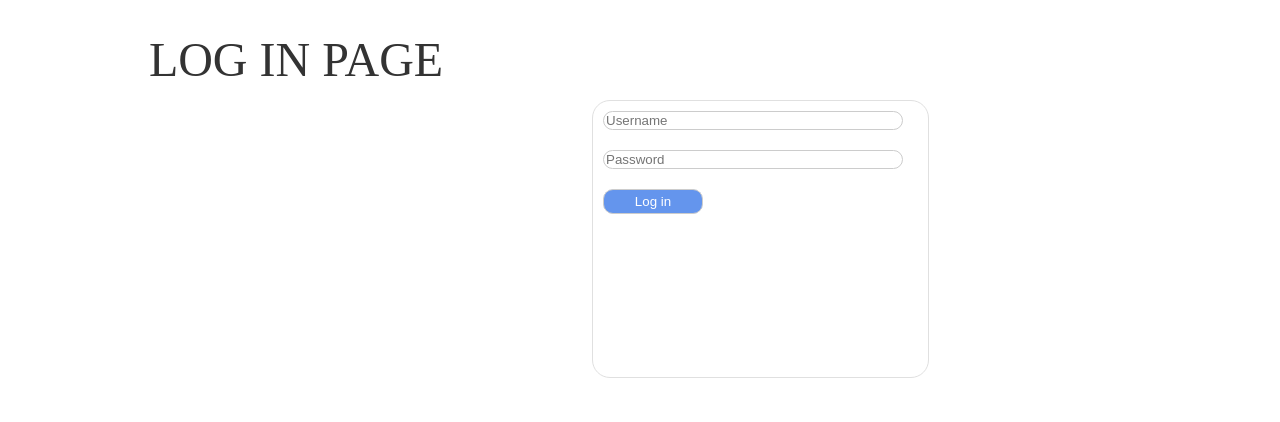
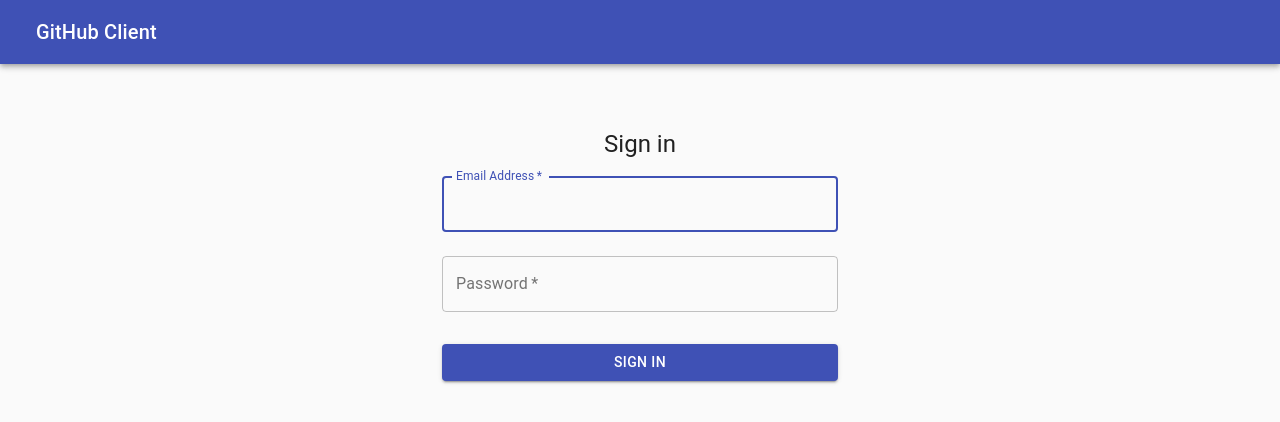
Before and after one commit to anutasaveleva/gitclient_react, a React (Create React App) app: page /auth in a window 1280 px wide. Shown: the top 422 px of the page. Built offline with nearby package versions, Linux system fonts and the light colour scheme.

Commit message:
Styling Login page, created header

```diff
--- a/src/Component/App/Profiles.js
+++ b/src/Component/App/Profiles.js
@@ -1,6 +1,7 @@
 import React from 'react';
 import gql from 'graphql-tag';
 import {Query, Mutation} from 'react-apollo';
+import './App.css';
 
 const userQuery = gql`
 query User($login:String!){
@@ -26,10 +27,10 @@ export const Profiles = ({login}) => (
 const User = ({data}) => {
     console.log(data);
     return (
-        <div>
-            <img src={data.user.avatarUrl}/>
-            <h1> {data.user.name}</h1>
-            <h2> {data.user.login}</h2>
+        <div className="card">
+            <img src={data.user.avatarUrl} width="100%"/>
+            <h1> <a href="#"> {data.user.name}</a></h1>
+            <p className="login"> {data.user.email}</p>
         </div>
     );
 }
--- a/src/Component/Auth/Auth.js
+++ b/src/Component/Auth/Auth.js
@@ -2,31 +2,88 @@ import React, {useState} from 'react'
 import styles from './Auth.module.css';
 import {SButton, Title, InputContainer, MyForm} from './style';
 import {Redirect} from "react-router-dom";
+import TextField from "@material-ui/core/TextField";
+import Button from "@material-ui/core/Button";
+import Container from "@material-ui/core/Container";
+import CssBaseline from "@material-ui/core/CssBaseline";
+import Typography from "@material-ui/core/Typography";
+import { makeStyles } from '@material-ui/core/styles';
+const useStyles = makeStyles(theme => ({
+    paper: {
+        marginTop: theme.spacing(8),
+        display: 'flex',
+        flexDirection: 'column',
+        alignItems: 'center',
+    },
+    form: {
+        width: '100%', // Fix IE 11 issue.
+        marginTop: theme.spacing(1),
+    },
+    submit: {
+        margin: theme.spacing(3, 0, 2),
+    },
+}));
+
+
 
 const LoginForm = ({stats}) => {
     const [login, setLogin] = useState('');
     const [password, setPassword] = useState('');
     const currentUser = localStorage.getItem('currentUser');
+    const classes = useStyles();
     console.log('cur user',currentUser);
     return currentUser ? (
         <Redirect to='/'/>
     ) : (
-        <div class={styles.divStyle}>
-            <Title>Log in page</Title>
-            <MyForm>
                 <div>
-                    <InputContainer value={login} onChange={(event) => setLogin(event.target.value)}
-                                    name="login" required placeholder="Username"/>
-                    <InputContainer name="password" type="password" required
-                                    placeholder="Password"
-                                    onChange={(event) => setPassword(event.target.value)} value={password}/>
-                    <SButton type="primary" onClick={loginFor}>Log in</SButton>
+                    <Container component="main" maxWidth="xs">
+                        <CssBaseline />
+                        <div className={classes.paper}>
+                            <Typography component="h1" variant="h5">
+                                Sign in
+                            </Typography>
+                                <TextField
+                                    variant="outlined"
+                                    margin="normal"
+                                    required
+                                    fullWidth
+                                    id="email"
+                                    label="Email Address"
+                                    name="email"
+                                    autoComplete="email"
+                                    autoFocus
+                                    value={login}
+                                    onChange={(event) => setLogin(event.target.value)}
+                                />
+                                <TextField
+                                    variant="outlined"
+                                    margin="normal"
+                                    required
+                                    fullWidth
+                                    name="password"
+                                    label="Password"
+                                    type="password"
+                                    id="password"
+                                    autoComplete="current-password"
+                                    value={password}
+                                    onChange={(event) => setPassword(event.target.value)}
+                                />
+                                <Button
+                                    type="primary"
+                                    fullWidth
+                                    variant="contained"
+                                    color="primary"
+                                    className={classes.submit}
+                                onClick={loginFor}>
+                                    Sign In
+                                </Button>
+                        </div>
+                    </Container>
                 </div>
-            </MyForm>
-        </div>
     );
 
     function loginFor() {
+
         const requestOptions = {
             method: 'POST',
             headers: {'Content-Type': 'application/json'},
--- /dev/null
+++ b/src/Component/Header/Header.js
@@ -0,0 +1,18 @@
+import { AppBar, Toolbar,IconButton , Typography,Button} from '@material-ui/core';
+import React from "react";
+import {Redirect} from "react-router-dom";
+
+export function Header () {
+    return (
+        <AppBar position="static">
+            <Toolbar>
+                <IconButton edge="start" color="inherit" aria-label="menu">
+
+                </IconButton>
+                <Typography variant="h6" onClick={<Redirect to='/'/>}>
+                    GitHub Client
+                </Typography>
+            </Toolbar>
+        </AppBar>
+    )
+}
--- a/src/index.js
+++ b/src/index.js
@@ -9,6 +9,7 @@ import { ApolloProvider } from 'react-apollo';
 import { ApolloClient } from 'apollo-client';
 import { HttpLink } from 'apollo-link-http';
 import { InMemoryCache } from 'apollo-cache-inmemory';
+import {Header} from "./Component/Header/Header";
 
 const cache = new InMemoryCache();
 
@@ -32,6 +33,7 @@ ReactDOM.render(
 
     <Provider store={ourStore}>
         <ApolloProvider client={client}>
+            <Header/>
             <App/>
         </ApolloProvider>
     </Provider>
```
Also changed, not shown: src/Component/Main/Main.js (deleted, +0 -11 lines).
